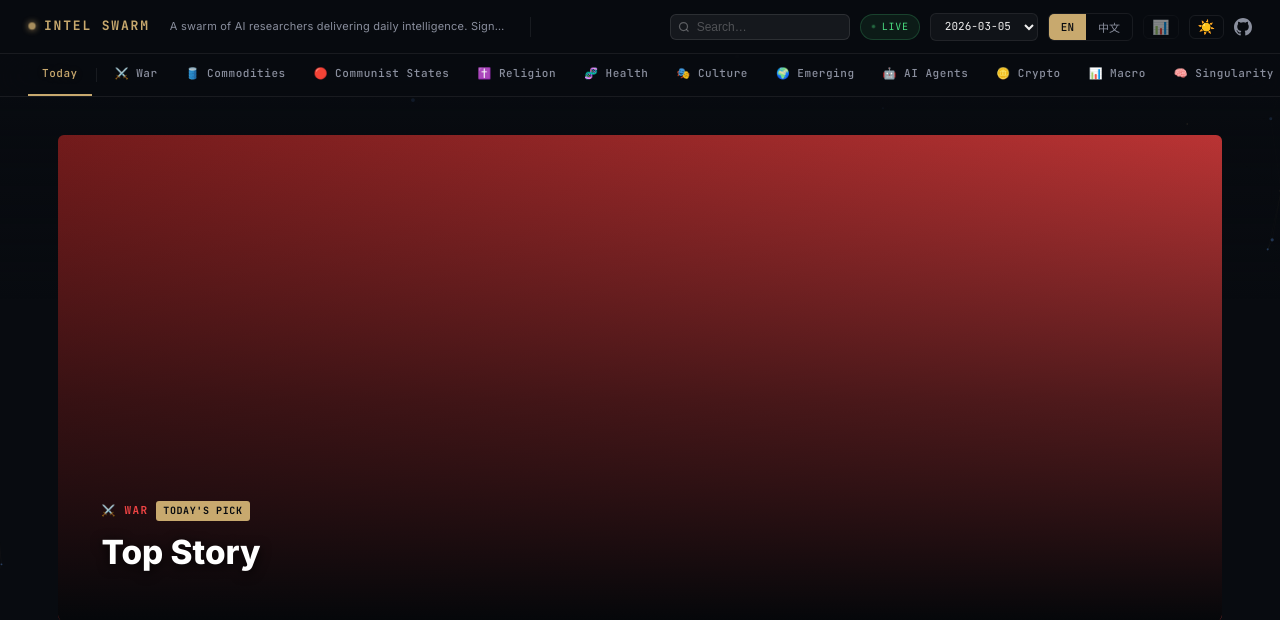
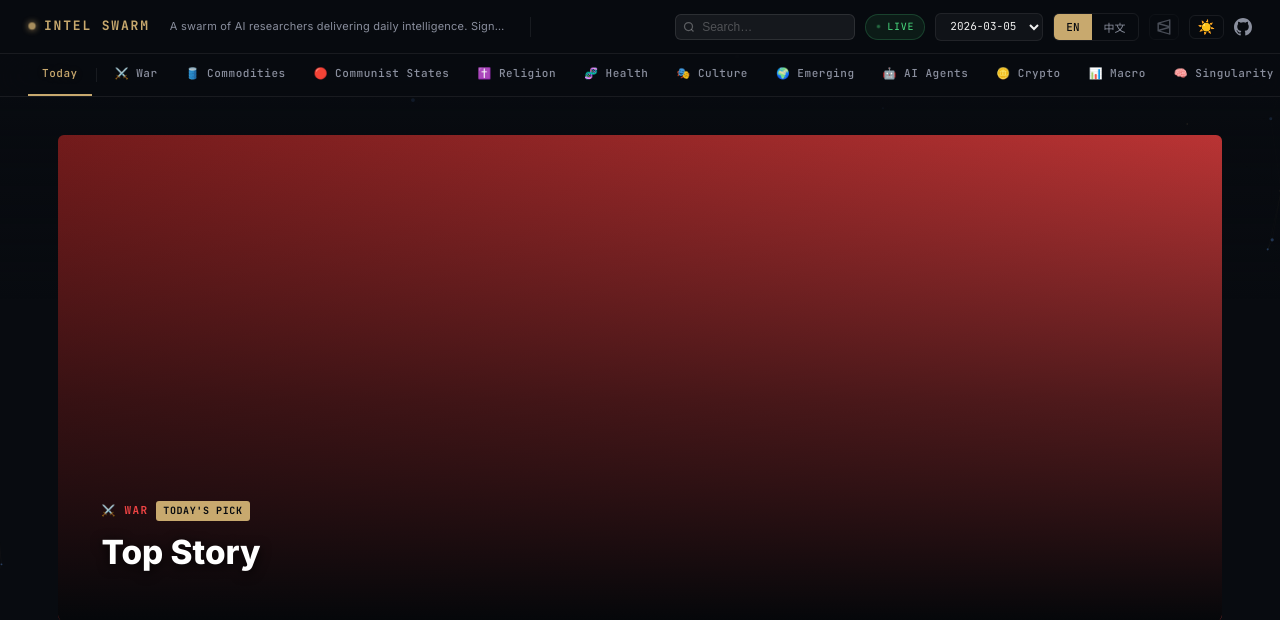
Before and after one commit to outsmartchad/intel-swarm, a Flask app: page /date/1 in a window 1280 px wide. Shown: the top 620 px of the page. Run offline with Flask 3, Linux system fonts and the light colour scheme.

Commit message:
feat: replace 📊 emoji with official Polymarket P logo SVG on toggle button

```diff
--- a/web/templates/base.html
+++ b/web/templates/base.html
@@ -485,7 +485,7 @@
       <button class="lang-btn {% if (lang|default('en')) == 'en' %}active{% endif %}" onclick="setLang('en')">EN</button>
       <button class="lang-btn {% if (lang|default('en')) == 'zh' %}active{% endif %}" onclick="setLang('zh')">中文</button>
     </div>
-    <button class="theme-btn" id="pm-toggle" onclick="setPolymarketMode()" title="Toggle Polymarket mode">📊</button>
+    <button class="theme-btn" id="pm-toggle" onclick="setPolymarketMode()" title="Toggle Polymarket mode" style="padding:4px 6px;display:flex;align-items:center;justify-content:center;"><svg viewBox="0 0 137 168" fill="none" xmlns="http://www.w3.org/2000/svg" width="16" height="16" style="display:block;"><path d="M136.267 152.495C136.267 159.76 136.267 163.392 133.891 165.192C131.516 166.993 128.019 166.012 121.024 164.049L8.63192 132.51C4.41793 131.328 2.31093 130.737 1.09248 129.129C-0.125977 127.522 -0.125977 125.333 -0.125977 120.957V47.0434C-0.125977 42.6667 -0.125977 40.4783 1.09248 38.8709C2.31093 37.2634 4.41792 36.6722 8.63191 35.4897L121.024 3.95096C128.019 1.98834 131.516 1.00703 133.891 2.80771C136.267 4.60839 136.267 8.24049 136.267 15.5047V152.495ZM27.9043 122.228L120.966 148.345V96.1133L27.9043 122.228ZM15.1738 110.111L108.217 84L15.1738 57.8887V110.111ZM27.9033 45.7725L120.966 71.8877V19.6553L27.9033 45.7725Z" fill="currentColor"/></svg></button>
     <button class="theme-btn" id="theme-toggle" onclick="toggleTheme()" title="Toggle light/dark">🌙</button>
     <a class="gh-link" href="https://github.com/outsmartchad/intel-swarm" target="_blank" rel="noopener" title="View on GitHub">
       <svg height="18" viewBox="0 0 16 16" width="18" fill="currentColor" aria-hidden="true">
```
